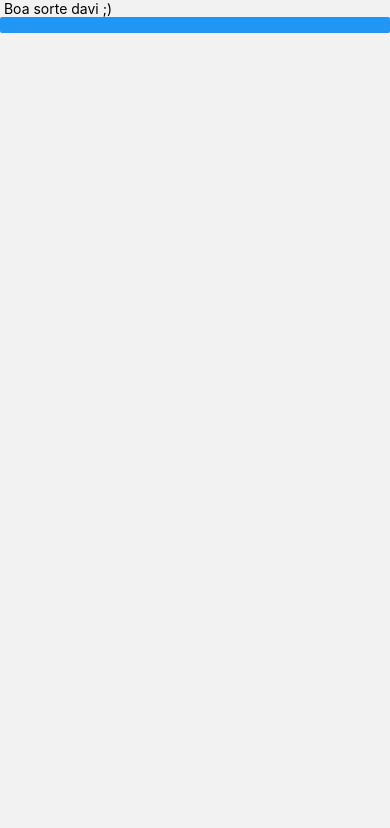
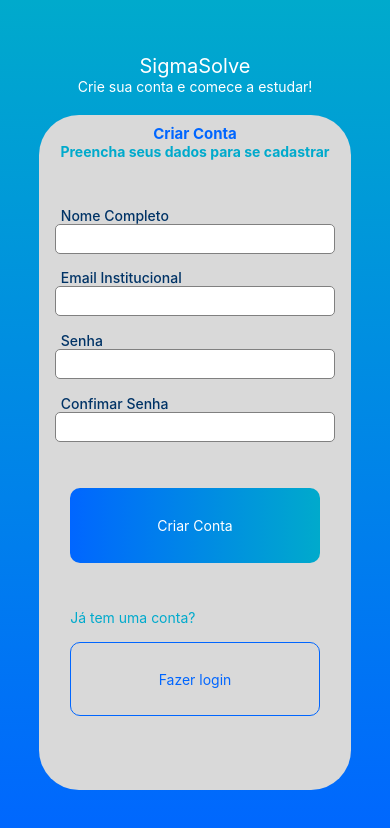
Before and after one commit to UltraFire66/SigmaSolve, a React Native app: screen /Cadastro in a window 390 px wide. Shown: the top 828 px of the page. Built offline with nearby package versions, Linux system fonts and the light colour scheme.

Commit message:
Add files via upload

```diff
--- a/Telas/cadastro.js
+++ b/Telas/cadastro.js
@@ -1,12 +1,64 @@
-import { View, Text, ScrollView, StyleSheet,Button } from 'react-native';
+import { View, Text, ScrollView, StyleSheet,Button,Image, TextInput,TouchableOpacity, Touchable} from 'react-native';
+import { LinearGradient } from 'expo-linear-gradient';
 
 export default function Cadastro({navigation}){
 
     return(
-        <>
-            <Text> Boa sorte davi ;) </Text>
-            <Button onPress={() => {navigation.navigate('Login')}}>ir para Cadastro</Button>
-        </>
+        <View style={[styles.container, {backgroundColor: 'pink'}]}>
+
+          <View style={[styles.view1, {justifyContent: 'center', backgroundColor: "blue", width:"100%"}]}>
+            <LinearGradient style={[styles.view1, {width:'100%', alignItems: 'center', justifyContent:'center'}]} colors={['#00AACC', '#0066FF']}>
+              <View style={{alignItems:'center', marginBottom:"5%"}}>
+                    <Text style={{color:'white', fontSize: 20}}>SigmaSolve</Text>
+                    <Text style={{color:'white'}}>Crie sua conta e comece a estudar!</Text>
+              </View>
+              <View style={{backgroundColor: '#D9D9D9', height: "80%", width:"80%", borderRadius: 40}}>
+
+                <View style={{ alignItems:'center'}}>
+
+                  <Text style={{color:'#0066FF', fontWeight: "bold", fontSize: 15, marginTop:"3%"}}>Criar Conta</Text>
+                  <Text style={{color:'#00AACC', fontWeight: "bold"}}>Preencha seus dados para se cadastrar</Text>
+                </View>
+                <View style={{marginTop:"10%"}}>
+                  <Text style={{color:'#003366', marginLeft:"7%", marginTop:"5%", fontWeight: "500"}}>Nome Completo</Text>
+                  <TextInput style={{height: 30, width:"90%",backgroundColor: 'white', borderColor: 'gray', borderWidth: 1, paddingHorizontal: 10, borderRadius: 5, marginLeft:"5%"}}/>
+                  <Text style={{color:'#003366', marginLeft:"7%", marginTop:"5%", fontWeight: "500"}}>Email Institucional</Text>
+                  <TextInput style={{height: 30, width:"90%",backgroundColor: 'white', borderColor: 'gray', borderWidth: 1, paddingHorizontal: 10, borderRadius: 5, marginLeft:"5%"}}/>
+                  <Text style={{color:'#003366', marginLeft:"7%", marginTop:"5%", fontWeight: "500"}}>Senha</Text>
+                  <TextInput style={{height: 30, width:"90%",backgroundColor: 'white', borderColor: 'gray', borderWidth: 1, paddingHorizontal: 10, borderRadius: 5, marginLeft:"5%"}}/>
+                  <Text style={{color:'#003366', marginLeft:"7%", marginTop:"5%", fontWeight: "500"}}>Confimar Senha</Text>
+                  <TextInput style={{height: 30, width:"90%",backgroundColor: 'white', borderColor: 'gray', borderWidth: 1, paddingHorizontal: 10, borderRadius: 5, marginLeft:"5%"}}/>
+                </View>
+                <TouchableOpacity style={{marginBottom:0, marginTop:"15%", marginLeft:"10%", height:"11%", width:'80%', alignItems: 'center', justifyContent:'center', borderRadius:10}} onPress={() => navigation.navigate('Login') }>
+                      <LinearGradient style={[{height:"100%", width:'100%', alignItems: 'center', justifyContent:'space-around', flexDirection:'row', borderRadius:10}]} colors={['#0066FF','#00AACC']} start={{ x: 0, y: 0.5 }} end={{ x: 1, y: 0.5 }}>
+                          <Text style={{color:'white'}}>Criar Conta</Text>
+                      </LinearGradient>
+                </TouchableOpacity>
+                <Text style={{color:'#00AACC', marginLeft:"10%", marginTop:"15%"}}>Já tem uma conta?</Text>
+                <TouchableOpacity style={{marginTop:"5%", marginLeft:"10%", height:"11%",width:'80%', borderColor:"#0066FF", borderWidth:1, alignItems: 'center', justifyContent:'center', borderRadius:10}} onPress={() => navigation.navigate('Login')}>
+                      <Text style={{color:'#0066FF'}}>Fazer login</Text>
+                </TouchableOpacity>
+              </View>
+
+            </LinearGradient>
+          </View>
+
+        </View>
     )
 
 }
+
+const styles = StyleSheet.create({
+  container: {
+    flex: 1,
+    backgroundColor: '#fff',
+    alignItems: 'center',
+    justifyContent: 'center',
+  },
+  view1:{
+    flex: 1,
+    backgroundColor: '#fff',
+    alignItems: 'center',
+    width: "30%"
+  }
+});
--- a/Telas/login.js
+++ b/Telas/login.js
@@ -1,12 +1,47 @@
-import { View, Text, ScrollView, StyleSheet,Button } from 'react-native';
+import { View, Text, ScrollView, StyleSheet,Button,Image, TextInput} from 'react-native';
+import { LinearGradient } from 'expo-linear-gradient';
 
-export default function Login({navigation}){
+export default function Cadastro({navigation}){
 
     return(
-        <>
-            <Text> Login</Text>
-            <Button onPress={() => {navigation.navigate('Cadastro')}}>ir para Cadastro</Button>
-        </>
+        <View style={[styles.container, {backgroundColor: 'pink'}]}>
+
+          <View style={[styles.view1, {justifyContent: 'center', backgroundColor: "blue", width:"100%"}]}>
+            <LinearGradient style={[styles.view1, {width:'100%', alignItems: 'center', justifyContent:'center'}]} colors={['#00AACC', '#0066FF']}>
+                <View style={{backgroundColor: '#D9D9D9', height: "90%", width:"80%", borderRadius: "40px"}}>
+                  <View style={{ alignItems:'center'}}>
+                    <Image source={require('../assets/lupa.png')} style={{marginTop: "10%"}} />
+                    <Text style={{color:'#0066FF', fontWeight: "bold"}}>SigmaSolve</Text>
+                    <Text style={{color:'#00AACC', fontWeight: "bold"}}>A comunidade de estudos do CEFET!</Text>
+                  </View>
+                  <View>
+                    <Text style={{color:'#003366', marginLeft:"7%", marginTop:"5%"}}>Email Institucional</Text>
+                    <TextInput style={{height: 30, width:"90%",backgroundColor: 'white', borderColor: 'gray', borderWidth: 1, paddingHorizontal: 10, borderRadius: 5, marginLeft:"5%"}}/>
+                    <Text style={{color:'#003366', marginLeft:"7%", marginTop:"5%"}}>Email Institucional</Text>
+                    <TextInput style={{height: 30, width:"90%",backgroundColor: 'white', borderColor: 'gray', borderWidth: 1, paddingHorizontal: 10, borderRadius: 5, marginLeft:"5%"}}/>
+                    <Text> Boa sorte davi ;) </Text>
+                    <Button title="ir para Cadastro" onPress={() => {navigation.navigate('Cadastro')}}/>
+                  </View>
+                </View>
+            </LinearGradient>
+          </View>
+
+        </View>
     )
 
 }
+
+const styles = StyleSheet.create({
+  container: {
+    flex: 1,
+    backgroundColor: '#fff',
+    alignItems: 'center',
+    justifyContent: 'center',
+  },
+  view1:{
+    flex: 1,
+    backgroundColor: '#fff',
+    alignItems: 'center',
+    width: "30%"
+  }
+});
```
